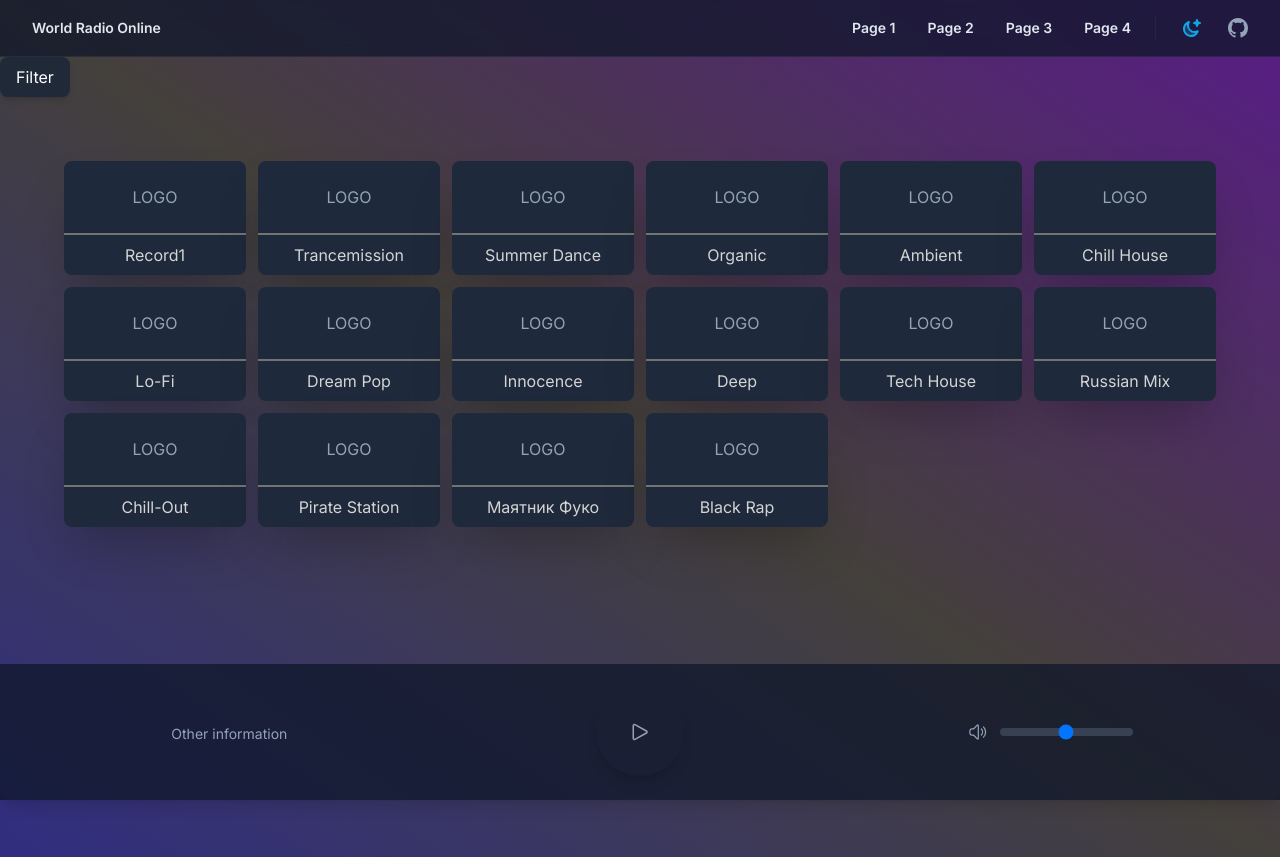
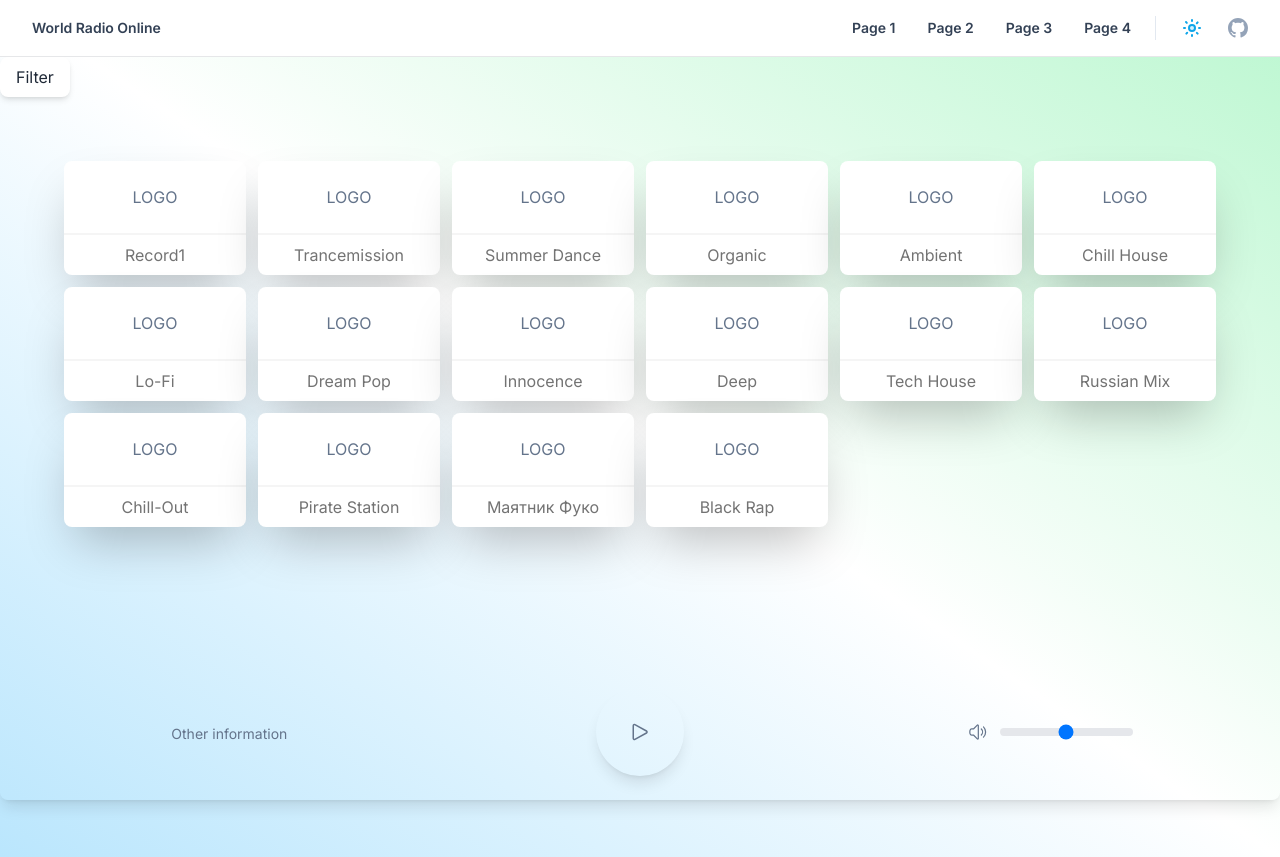
Before and after one commit to anbalabanov/just-to-train, a Next.js app: page / in a window 1280 px wide. Built offline with nearby package versions, Linux system fonts and the light colour scheme.

Commit message:
feat(*): fix changing theme

```diff
--- a/app/components/layout/header/header.tsx
+++ b/app/components/layout/header/header.tsx
@@ -1,26 +1,17 @@
 "use client";
-import { useAppDispatch, useAppSelector } from "@/app/redux/hooks";
-import { toggleThemeMode } from "@/app/redux/slices/app-slice";
-import { useEffect } from "react";
+import { useTheme } from "next-themes";
 
 function Header() {
-  const dispatch = useAppDispatch();
-  const isDarkTheme = useAppSelector(
-    (state) => state.appReducer.app.isDarkTheme,
-  );
+  const { theme, setTheme } = useTheme();
 
-  useEffect(() => {
-    if (isDarkTheme) {
-      document.documentElement.classList.add("dark");
-    } else {
-      document.documentElement.classList.remove("dark");
-    }
-  }, [isDarkTheme]);
+  const handleThemeChange = () => {
+    setTheme(theme === "dark" ? "light" : "dark");
+  };
 
   return (
     <header
       className="sticky top-0 z-40 w-full backdrop-blur
-    flex-none transition-colors duration-500 lg:z-50 lg:border-b lg:border-slate-900/10
+    flex-none lg:z-50 lg:border-b lg:border-slate-900/10
     dark:border-slate-50/[0.06] bg-white supports-backdrop-blur:bg-white/95 dark:bg-slate-900/75"
     >
       <div className="max-w-8xl mx-auto">
@@ -80,7 +71,7 @@
                   Theme
                 </label>
                 <button
-                  onClick={() => dispatch(toggleThemeMode())}
+                  onClick={handleThemeChange}
                   type="button"
                   id="headlessui-listbox-button-:R19kcr6:"
                   aria-haspopup="true"
--- a/app/layout.tsx
+++ b/app/layout.tsx
@@ -3,8 +3,8 @@
 import { Inter } from "next/font/google";
 import Header from "@/app/components/layout/header/header";
 import Footer from "@/app/components/layout/footer/footer";
-import React from "react";
 import { ReduxProvider } from "@/app/redux/provider";
+import { Providers } from "@/app/providers";
 
 const inter = Inter({ subsets: ["latin"] });
 
@@ -19,12 +19,13 @@
   children: React.ReactNode;
 }) {
   return (
-    <html lang="en">
+    <html lang="en" suppressHydrationWarning>
       <body
         className={`${inter.className} antialiased text-slate-500 dark:text-slate-400
       dark:bg-gradient-to-tr dark:from-indigo-900 dark:via-stone-700 dark:to-purple-900
         bg-gradient-to-bl from-green-200 via-transparent to-sky-200`}
       >
+        <Providers>
           <ReduxProvider>
             <div className="flex flex-col min-h-screen">
               <Header />
@@ -32,6 +33,7 @@
               <Footer />
             </div>
           </ReduxProvider>
+        </Providers>
       </body>
     </html>
   );
--- a/app/page.tsx
+++ b/app/page.tsx
@@ -1,6 +1,6 @@
 import StationFilter from "@/app/components/common/station-filter/StationFilter";
 import { Stations } from "@/app/components/common/stations/Stations";
-// bg-gradient-to-tl from-sky-900 via-neutral-500 to-black //bg-gradient-to-bl from-green-200 via-transparent to-sky-200
+
 export default function Home() {
   return (
     <main>
--- /dev/null
+++ b/app/providers.tsx
@@ -0,0 +1,7 @@
+"use client";
+import { ThemeProvider } from "next-themes";
+import { ReactNode } from "react";
+
+export function Providers({ children }: { children: ReactNode }) {
+  return <ThemeProvider attribute="class">{children}</ThemeProvider>;
+}
--- a/package.json
+++ b/package.json
@@ -16,6 +16,7 @@
     "@types/react-dom": "18.2.7",
     "autoprefixer": "10.4.16",
     "next": "13.5.2",
+    "next-themes": "^0.2.1",
     "postcss": "8.4.30",
     "react": "18.2.0",
     "react-dom": "18.2.0",
```
Also changed, not shown: 1 other file (tests, documents, lock files or other folders). Lines whose indentation alone changed are shown as unchanged.
